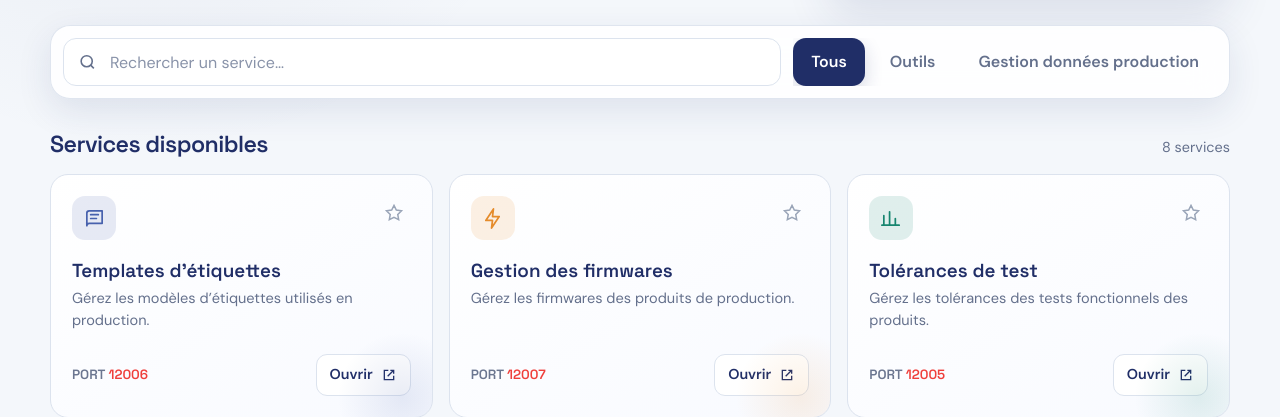
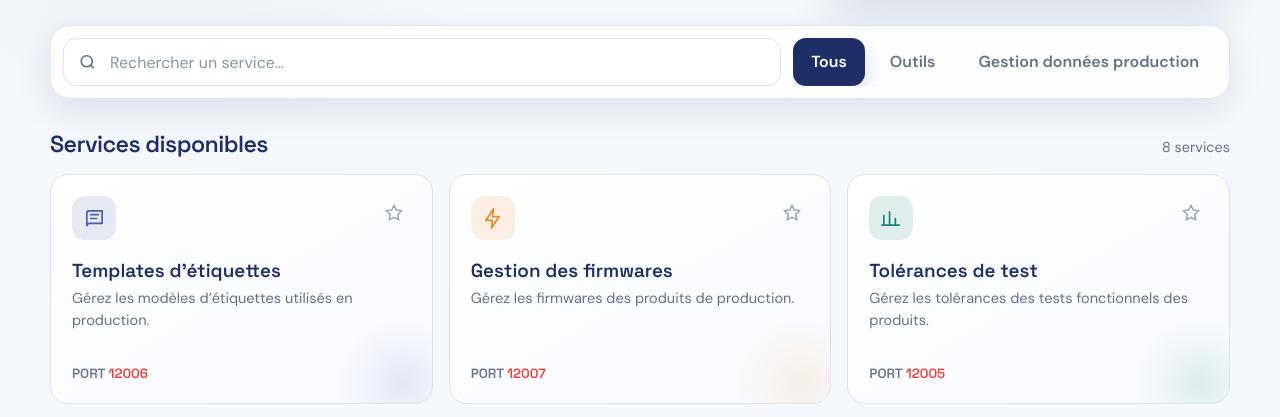
Before and after one commit to hsoeur/Factory-Hub, a plain HTML site: page dist/index.html in a window 1280 px wide. Shown: the part 363-780 px from the top of the page. Drawn offline with Linux system fonts and the light colour scheme.

Commit message:
Add card link for service access in service cards

```diff
--- a/dist/index.html
+++ b/dist/index.html
@@ -76,22 +76,21 @@
     .grid { display: grid; grid-template-columns: repeat(3, 1fr); gap: 16px; }
     .service-card { position: relative; min-height: 230px; display: flex; flex-direction: column; padding: 21px; overflow: hidden; border: 1px solid var(--line); border-radius: var(--radius); background: linear-gradient(150deg, #ffffff, #f8faff); transition: transform .22s ease, border-color .22s, box-shadow .22s; }
     .service-card:hover { transform: translateY(-4px); border-color: #b9c4d8; box-shadow: var(--shadow); }
+    .card-link { position: absolute; inset: 0; z-index: 1; border-radius: inherit; }
+    .card-link:focus-visible { outline: 3px solid rgba(45,212,191,.7); outline-offset: -4px; }
     .service-card::after { content: ""; position: absolute; right: -35px; bottom: -45px; width: 130px; height: 130px; border-radius: 50%; background: radial-gradient(circle, var(--card-glow), transparent 70%); opacity: .6; pointer-events: none; }
     .card-top { display: flex; justify-content: space-between; align-items: flex-start; gap: 12px; }
     .service-icon { width: 44px; height: 44px; display: grid; place-items: center; border-radius: 13px; color: var(--card-color); background: color-mix(in srgb, var(--card-color) 13%, transparent); }
     .service-icon svg { width: 23px; height: 23px; }
-    .favorite { border: 0; padding: 7px; background: transparent; color: #9aa5b8; cursor: pointer; }
+    .favorite { position: relative; z-index: 2; border: 0; padding: 7px; background: transparent; color: #9aa5b8; cursor: pointer; }
     .favorite svg { width: 20px; height: 20px; fill: transparent; }
     .favorite.active { color: var(--warning); }
     .favorite.active svg { fill: currentColor; }
     .service-card h3 { margin: 18px 0 5px; font: 600 1.18rem "Space Grotesk", sans-serif; }
     .description { min-height: 46px; margin: 0; color: var(--muted); font-size: .91rem; }
-    .card-bottom { display: flex; align-items: center; justify-content: space-between; gap: 12px; margin-top: auto; padding-top: 20px; }
+    .card-bottom { display: flex; align-items: center; justify-content: flex-start; gap: 12px; margin-top: auto; padding-top: 20px; }
     .port { color: #6b7690; font: 600 .84rem "Space Grotesk", sans-serif; }
     .port code { color: var(--accent-2); font: inherit; }
-    .launch { display: inline-flex; align-items: center; gap: 8px; padding: 9px 13px; border: 1px solid var(--line); border-radius: 11px; color: var(--text); text-decoration: none; font-weight: 600; font-size: .9rem; background: #ffffff; }
-    .launch:hover { border-color: var(--card-color); }
-    .launch svg { width: 16px; height: 16px; }
     .empty { display: none; grid-column: 1/-1; padding: 45px 20px; border: 1px dashed var(--line); border-radius: var(--radius); text-align: center; color: var(--muted); }
     .empty.visible { display: block; }
     footer { display: flex; justify-content: space-between; gap: 20px; margin-top: 38px; padding-top: 22px; border-top: 1px solid var(--line); color: var(--muted); font-size: .85rem; }
@@ -196,7 +195,6 @@
       book: '<path d="M4 19.5A2.5 2.5 0 0 1 6.5 17H20V4H6.5A2.5 2.5 0 0 0 4 6.5v13Z"/><path d="M8 8h8m-8 4h6"/>'
     };
     const starIcon = '<svg viewBox="0 0 24 24" stroke="currentColor" stroke-width="1.8"><path d="m12 2.8 2.8 5.7 6.2.9-4.5 4.4 1.1 6.2-5.6-2.9L6.4 20l1.1-6.2L3 9.4l6.2-.9L12 2.8Z"/></svg>';
-    const openIcon = '<svg viewBox="0 0 24 24" fill="none" stroke="currentColor" stroke-width="2"><path d="M14 5h5v5m0-5-9 9"/><path d="M19 13v6H5V5h6"/></svg>';
     const state = { filter: 'Tous', query: '', favorites: new Set(JSON.parse(localStorage.getItem('factoryhub-favorites') || '[]')), host: localStorage.getItem('factoryhub-host') || 'VM-APP' };
     const grid = document.querySelector('#services-grid');
     const filters = document.querySelector('#filters');
@@ -223,6 +221,7 @@
       });
       grid.innerHTML = visible.map(service => `
         <article class="service-card" style="--card-color:${service.color};--card-glow:${service.color}33">
+          <a class="card-link" href="${serviceUrl(service.port)}" target="_blank" rel="noopener" aria-label="Ouvrir ${service.name}"></a>
           <div class="card-top">
             <div class="service-icon">${icon(service.icon)}</div>
             <button class="favorite ${state.favorites.has(service.id) ? 'active' : ''}" data-favorite="${service.id}" aria-label="${state.favorites.has(service.id) ? 'Retirer des' : 'Ajouter aux'} favoris" aria-pressed="${state.favorites.has(service.id)}">${starIcon}</button>
@@ -231,7 +230,6 @@
           <p class="description">${service.description}</p>
           <div class="card-bottom">
             <span class="port">PORT <code>${service.port}</code></span>
-            <a class="launch" href="${serviceUrl(service.port)}" target="_blank" rel="noopener">Ouvrir ${openIcon}</a>
           </div>
         </article>`).join('') + `<div class="empty ${visible.length ? '' : 'visible'}">Aucun service ne correspond à votre recherche.</div>`;
       count.textContent = `${visible.length} service${visible.length > 1 ? 's' : ''}`;
```
